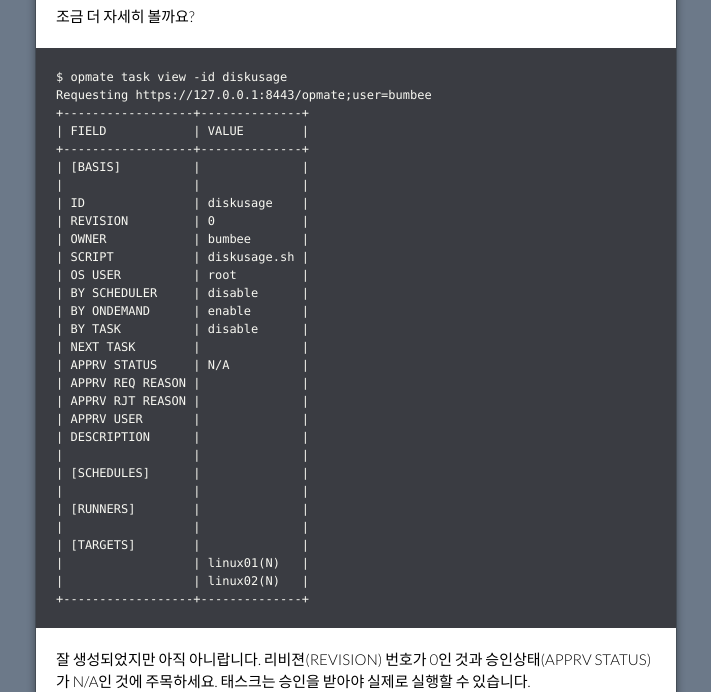
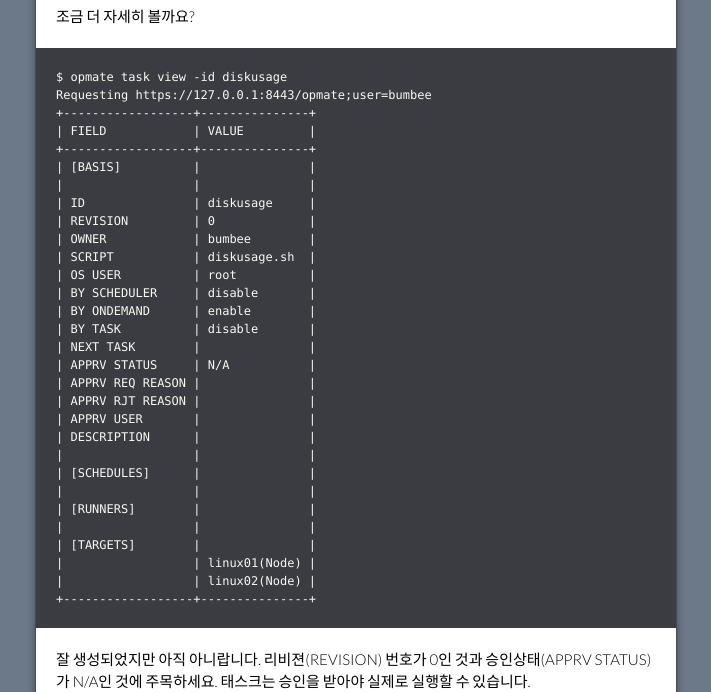
Before and after one commit to opmate/opmate.github.io, a Jekyll site: the page built from document/QuickTutorial4.md, in a window 1280 px wide. Shown: the part 1141-1833 px from the top of the page, without its empty margins (284-995 px from the left). Built offline with Jekyll 4.4.1, drawn with Linux system fonts in a browser that asks for light colours; our own code applies the rules of GitHub Pages for plain Markdown files; a script that is not in the unit is left out; the repository's description, which GitHub fills in, is left out.

Commit message:
Update QuickTutorial4.md

````diff
--- a/document/QuickTutorial4.md
+++ b/document/QuickTutorial4.md
@@ -59,34 +59,34 @@ ROWS COUNT : 1/1
 ```
 $ opmate task view -id diskusage
 Requesting https://127.0.0.1:8443/opmate;user=bumbee
-+------------------+--------------+
-| FIELD            | VALUE        |
-+------------------+--------------+
-| [BASIS]          |              |
-|                  |              |
-| ID               | diskusage    |
-| REVISION         | 0            |
-| OWNER            | bumbee       |
-| SCRIPT           | diskusage.sh |
-| OS USER          | root         |
-| BY SCHEDULER     | disable      |
-| BY ONDEMAND      | enable       |
-| BY TASK          | disable      |
-| NEXT TASK        |              |
-| APPRV STATUS     | N/A          |
-| APPRV REQ REASON |              |
-| APPRV RJT REASON |              |
-| APPRV USER       |              |
-| DESCRIPTION      |              |
-|                  |              |
-| [SCHEDULES]      |              |
-|                  |              |
-| [RUNNERS]        |              |
-|                  |              |
-| [TARGETS]        |              |
-|                  | linux01(N)   |
-|                  | linux02(N)   |
-+------------------+--------------+
++------------------+---------------+
+| FIELD            | VALUE         |
++------------------+---------------+
+| [BASIS]          |               |
+|                  |               |
+| ID               | diskusage     |
+| REVISION         | 0             |
+| OWNER            | bumbee        |
+| SCRIPT           | diskusage.sh  |
+| OS USER          | root          |
+| BY SCHEDULER     | disable       |
+| BY ONDEMAND      | enable        |
+| BY TASK          | disable       |
+| NEXT TASK        |               |
+| APPRV STATUS     | N/A           |
+| APPRV REQ REASON |               |
+| APPRV RJT REASON |               |
+| APPRV USER       |               |
+| DESCRIPTION      |               |
+|                  |               |
+| [SCHEDULES]      |               |
+|                  |               |
+| [RUNNERS]        |               |
+|                  |               |
+| [TARGETS]        |               |
+|                  | linux01(Node) |
+|                  | linux02(Node) |
++------------------+---------------+
 ```
 
 잘 생성되었지만 아직 아니랍니다.
````
